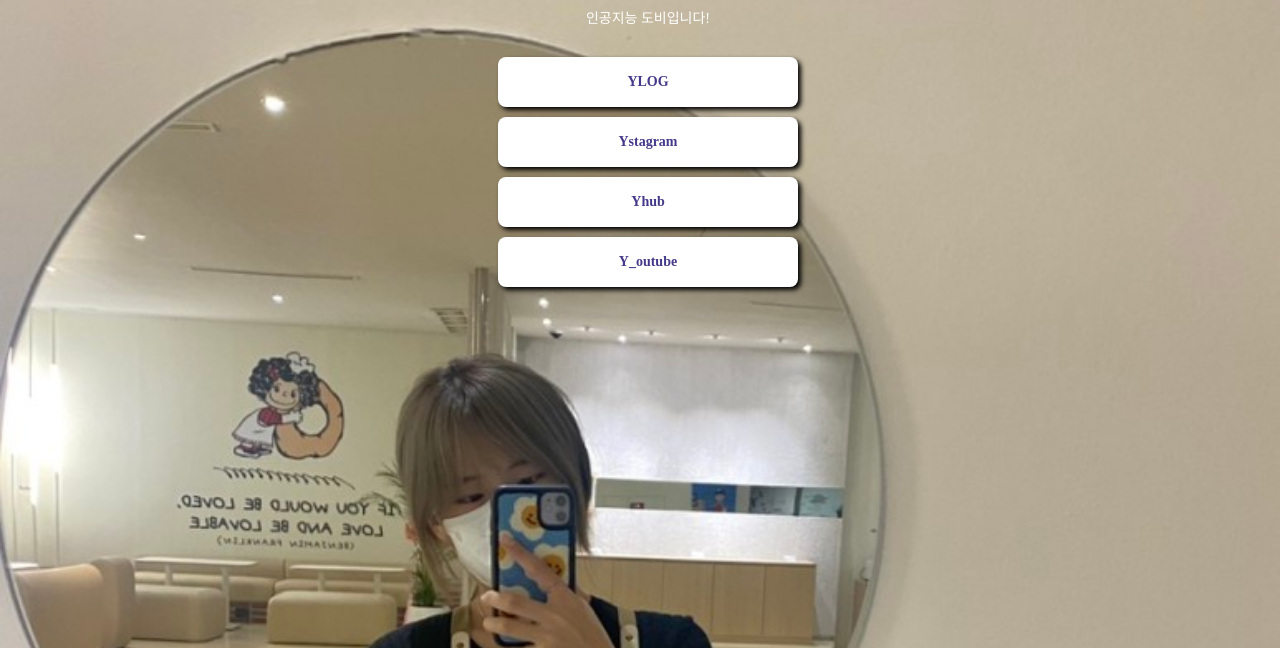
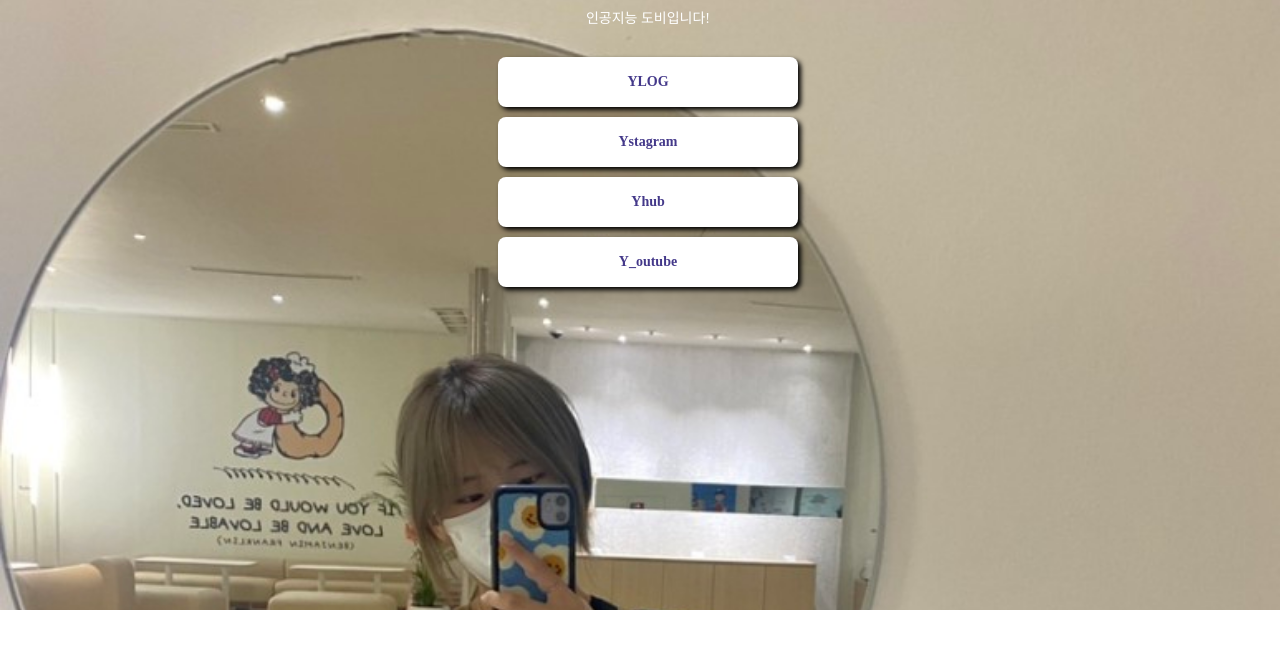
Before and after one commit to YeJinPaark/profile, a plain HTML site: page index.html in a window 1280 px wide. Shown: the part 190-838 px from the top of the page. After the commit the page ends 800 px from the top, so only its background shows below. Drawn offline with Linux system fonts and the light colour scheme; a web font is replaced by a local one.

Commit message:
Update index.html

```diff
--- a/index.html
+++ b/index.html
@@ -15,8 +15,8 @@
             }
 
             body{
-                height: 100vh;
-                width: 100vw;
+                width: 100%;
+                height: auto;
 
                 background: url('images/background.jpg');
                 background-repeat : no-repeat;
```
